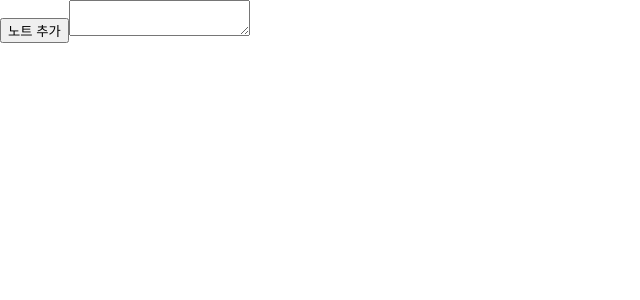
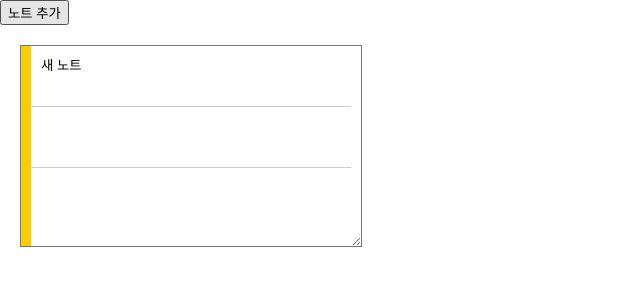
Before and after one commit to floating-points/notes-app, a React (Create React App) app: page / in a window 1280 px wide. Both pictures are taken after a click on the button "노트 추가". Shown: the top 300 px of the page, without its empty margins (0-640 px from the left). Built offline with nearby package versions, Linux system fonts and the light colour scheme.

Commit message:
feat : jsx로 변경 및 css 적용

```diff
--- /dev/null
+++ b/src/components/Note.css
@@ -0,0 +1,14 @@
+.Note {
+  display: block;
+  margin: 20px 20px 20px 20px;
+  width: 300px;
+  height: 190px;
+  background-attachment: local;
+  background-image:
+    linear-gradient(to right, #ffc90e 10px, transparent 10px),
+    linear-gradient(to left, white 10px, transparent 10px),
+    repeating-linear-gradient(white, white 2.25em, #ccc 2.25em, #ccc 2.28em, white 2.28em);
+  line-height: 2.28em;
+  padding: 5px 20px;
+  font-family: sans-serif;
+}
--- a/src/components/Note/index.js
+++ b/src/components/Note.jsx
@@ -1,11 +1,10 @@
 import React, { Component } from 'react';
+import './Note.css'
 
 class Note extends Component {
   render() {
     return (
-      <textarea>
-
-      </textarea>
+      <textarea className="Note">새 노트</textarea>
     )
   }
 }
```
